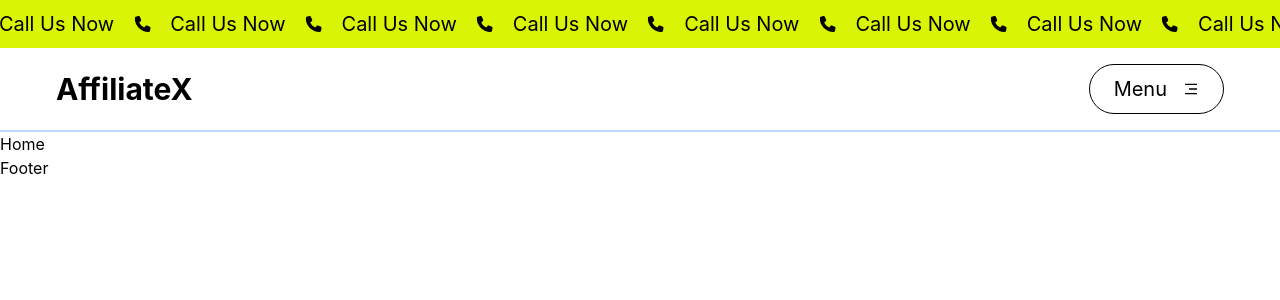
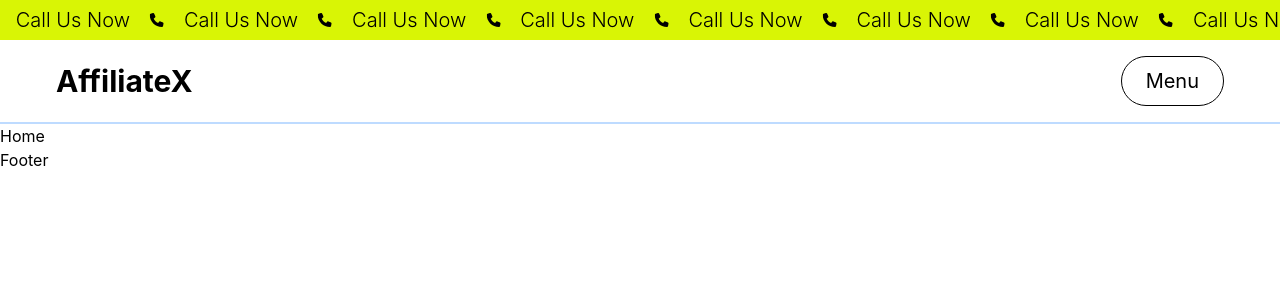
Before and after one commit to anup4747/GSAP_Web, a React (Vite) app in the folder AffiliateWebPorfolio/: page / in a window 1280 px wide. Shown: the top 300 px of the page. Built offline with nearby package versions, Linux system fonts and the light colour scheme.

Commit message:
some changes

```diff
--- a/AffiliateWebPorfolio/src/compontants/header.tsx
+++ b/AffiliateWebPorfolio/src/compontants/header.tsx
@@ -33,12 +33,10 @@ const Header: React.FC = () => {
 
       <div
         onClick={toggleMenu}
-        className="hover:cursor-pointer flex gap-4 justify-center items-center border pr-6 pl-6 pt-2.5 pb-2.5 rounded-full mr-10"
+        className="hover:cursor-pointer hover:bg-[#d9f505] duration-100 transition-all flex justify-center items-center border pr-6 pl-6 pt-2.5 pb-2.5 rounded-full mr-10"
       >
         <div className="text-xl">Menu</div>
-        <div>
-          <RiMenu3Fill />
-        </div>
+
       </div>
 
       {isMenuOpen && (
--- a/AffiliateWebPorfolio/src/compontants/scrollingStrip.tsx
+++ b/AffiliateWebPorfolio/src/compontants/scrollingStrip.tsx
@@ -3,211 +3,211 @@ import { FaPhone } from "react-icons/fa6";
 
 const ScrollingStrip: React.FC = () => {
   return (
-    <div className="overflow-hidden w-full h-12" style={{ backgroundColor: '#d9f505' }}>
+    <div className="overflow-hidden w-full h-10 py-1" style={{ backgroundColor: '#d9f505' }}>
       <div className="flex justify-center items-center h-full whitespace-nowrap animate-scroll-right">
         <div className="flex items-center mr-5">
             <div className="mr-5">
-                <FaPhone/>
+                <FaPhone className="text-sm "/>
             </div>
-            <span className=" text-xl">Call Us Now</span>
+            <span className=" text-xl font-light">Call Us Now</span>
         </div>
         <div className="flex items-center mr-5">
             <div className="mr-5">
-                <FaPhone/>
+               <FaPhone className="text-sm "/>
             </div>
-            <span className=" text-xl">Call Us Now</span>
+           <span className=" text-xl font-light">Call Us Now</span>
         </div>
         <div className="flex items-center mr-5">
             <div className="mr-5">
-                <FaPhone/>
+               <FaPhone className="text-sm "/>
             </div>
-            <span className=" text-xl">Call Us Now</span>
+           <span className=" text-xl font-light">Call Us Now</span>
         </div>
         <div className="flex items-center mr-5">
             <div className="mr-5">
-                <FaPhone/>
+               <FaPhone className="text-sm "/>
             </div>
-            <span className=" text-xl">Call Us Now</span>
+           <span className=" text-xl font-light">Call Us Now</span>
         </div>
         <div className="flex items-center mr-5">
             <div className="mr-5">
-                <FaPhone/>
+               <FaPhone className="text-sm "/>
             </div>
-            <span className=" text-xl">Call Us Now</span>
+           <span className=" text-xl font-light">Call Us Now</span>
         </div>
         <div className="flex items-center mr-5">
             <div className="mr-5">
-                <FaPhone/>
+               <FaPhone className="text-sm "/>
             </div>
-            <span className=" text-xl">Call Us Now</span>
+           <span className=" text-xl font-light">Call Us Now</span>
         </div>
         <div className="flex items-center mr-5">
             <div className="mr-5">
-                <FaPhone/>
+               <FaPhone className="text-sm "/>
             </div>
-            <span className=" text-xl">Call Us Now</span>
+           <span className=" text-xl font-light">Call Us Now</span>
         </div>
         <div className="flex items-center mr-5">
             <div className="mr-5">
-                <FaPhone/>
+               <FaPhone className="text-sm "/>
             </div>
-            <span className=" text-xl">Call Us Now</span>
+           <span className=" text-xl font-light">Call Us Now</span>
         </div>
         <div className="flex items-center mr-5">
             <div className="mr-5">
-                <FaPhone/>
+               <FaPhone className="text-sm "/>
             </div>
-            <span className=" text-xl">Call Us Now</span>
+           <span className=" text-xl font-light">Call Us Now</span>
         </div>
         <div className="flex items-center mr-5">
             <div className="mr-5">
-                <FaPhone/>
+               <FaPhone className="text-sm "/>
             </div>
-            <span className=" text-xl">Call Us Now</span>
+           <span className=" text-xl font-light">Call Us Now</span>
         </div>
         <div className="flex items-center mr-5">
             <div className="mr-5">
-                <FaPhone/>
+               <FaPhone className="text-sm "/>
             </div>
-            <span className=" text-xl">Call Us Now</span>
+           <span className=" text-xl font-light">Call Us Now</span>
         </div>
         <div className="flex items-center mr-5">
             <div className="mr-5">
-                <FaPhone/>
+               <FaPhone className="text-sm "/>
             </div>
-            <span className=" text-xl">Call Us Now</span>
+           <span className=" text-xl font-light">Call Us Now</span>
         </div>
         <div className="flex items-center mr-5">
             <div className="mr-5">
-                <FaPhone/>
+               <FaPhone className="text-sm "/>
             </div>
-            <span className=" text-xl">Call Us Now</span>
+           <span className=" text-xl font-light">Call Us Now</span>
         </div>
         <div className="flex items-center mr-5">
             <div className="mr-5">
-                <FaPhone/>
+               <FaPhone className="text-sm "/>
             </div>
-            <span className=" text-xl">Call Us Now</span>
+           <span className=" text-xl font-light">Call Us Now</span>
         </div>
         <div className="flex items-center mr-5">
             <div className="mr-5">
-                <FaPhone/>
+               <FaPhone className="text-sm "/>
             </div>
-            <span className=" text-xl">Call Us Now</span>
+           <span className=" text-xl font-light">Call Us Now</span>
         </div>
         <div className="flex items-center mr-5">
             <div className="mr-5">
-                <FaPhone/>
+               <FaPhone className="text-sm "/>
             </div>
-            <span className=" text-xl">Call Us Now</span>
+           <span className=" text-xl font-light">Call Us Now</span>
         </div>
         <div className="flex items-center mr-5">
             <div className="mr-5">
-                <FaPhone/>
+               <FaPhone className="text-sm "/>
             </div>
-            <span className=" text-xl">Call Us Now</span>
+           <span className=" text-xl font-light">Call Us Now</span>
         </div>
         <div className="flex items-center mr-5">
             <div className="mr-5">
-                <FaPhone/>
+               <FaPhone className="text-sm "/>
             </div>
-            <span className=" text-xl">Call Us Now</span>
+           <span className=" text-xl font-light">Call Us Now</span>
         </div>
         <div className="flex items-center mr-5">
             <div className="mr-5">
-                <FaPhone/>
+               <FaPhone className="text-sm "/>
             </div>
-            <span className=" text-xl">Call Us Now</span>
+           <span className=" text-xl font-light">Call Us Now</span>
         </div>
         <div className="flex items-center mr-5">
             <div className="mr-5">
-                <FaPhone/>
+               <FaPhone className="text-sm "/>
             </div>
-            <span className=" text-xl">Call Us Now</span>
+           <span className=" text-xl font-light">Call Us Now</span>
         </div>
         <div className="flex items-center mr-5">
             <div className="mr-5">
-                <FaPhone/>
+               <FaPhone className="text-sm "/>
             </div>
-            <span className=" text-xl">Call Us Now</span>
+           <span className=" text-xl font-light">Call Us Now</span>
         </div>
         <div className="flex items-center mr-5">
             <div className="mr-5">
-                <FaPhone/>
+               <FaPhone className="text-sm "/>
             </div>
-            <span className=" text-xl">Call Us Now</span>
+           <span className=" text-xl font-light">Call Us Now</span>
         </div>
         <div className="flex items-center mr-5">
             <div className="mr-5">
-                <FaPhone/>
+               <FaPhone className="text-sm "/>
             </div>
-            <span className=" text-xl">Call Us Now</span>
+           <span className=" text-xl font-light">Call Us Now</span>
         </div>
         <div className="flex items-center mr-5">
             <div className="mr-5">
-                <FaPhone/>
+               <FaPhone className="text-sm "/>
             </div>
-            <span className=" text-xl">Call Us Now</span>
+           <span className=" text-xl font-light">Call Us Now</span>
         </div>
         <div className="flex items-center mr-5">
             <div className="mr-5">
-                <FaPhone/>
+               <FaPhone className="text-sm "/>
             </div>
-            <span className=" text-xl">Call Us Now</span>
+           <span className=" text-xl font-light">Call Us Now</span>
         </div>
         <div className="flex items-center mr-5">
             <div className="mr-5">
-                <FaPhone/>
+               <FaPhone className="text-sm "/>
             </div>
-            <span className=" text-xl">Call Us Now</span>
+           <span className=" text-xl font-light">Call Us Now</span>
         </div>
         <div className="flex items-center mr-5">
             <div className="mr-5">
-                <FaPhone/>
+               <FaPhone className="text-sm "/>
             </div>
-            <span className=" text-xl">Call Us Now</span>
+           <span className=" text-xl font-light">Call Us Now</span>
         </div>
         <div className="flex items-center mr-5">
             <div className="mr-5">
-                <FaPhone/>
+               <FaPhone className="text-sm "/>
             </div>
-            <span className=" text-xl">Call Us Now</span>
+           <span className=" text-xl font-light">Call Us Now</span>
         </div>
         <div className="flex items-center mr-5">
             <div className="mr-5">
-                <FaPhone/>
+               <FaPhone className="text-sm "/>
             </div>
-            <span className=" text-xl">Call Us Now</span>
+           <span className=" text-xl font-light">Call Us Now</span>
         </div>
         <div className="flex items-center mr-5">
             <div className="mr-5">
-                <FaPhone/>
+               <FaPhone className="text-sm "/>
             </div>
-            <span className=" text-xl">Call Us Now</span>
+           <span className=" text-xl font-light">Call Us Now</span>
         </div>
         <div className="flex items-center mr-5">
             <div className="mr-5">
-                <FaPhone/>
+               <FaPhone className="text-sm "/>
             </div>
-            <span className=" text-xl">Call Us Now</span>
+           <span className=" text-xl font-light">Call Us Now</span>
         </div>
         <div className="flex items-center mr-5">
             <div className="mr-5">
-                <FaPhone/>
+               <FaPhone className="text-sm "/>
             </div>
-            <span className=" text-xl">Call Us Now</span>
+           <span className=" text-xl font-light">Call Us Now</span>
         </div>
         <div className="flex items-center mr-5">
             <div className="mr-5">
-                <FaPhone/>
+               <FaPhone className="text-sm "/>
             </div>
-            <span className=" text-xl">Call Us Now</span>
+           <span className=" text-xl font-light">Call Us Now</span>
         </div>
         <div className="flex items-center mr-5">
             <div className="mr-5">
-                <FaPhone/>
+               <FaPhone className="text-sm "/>
             </div>
-            <span className=" text-xl">Call Us Now</span>
+           <span className=" text-xl font-light">Call Us Now</span>
         </div>
       </div>
     </div>
```
